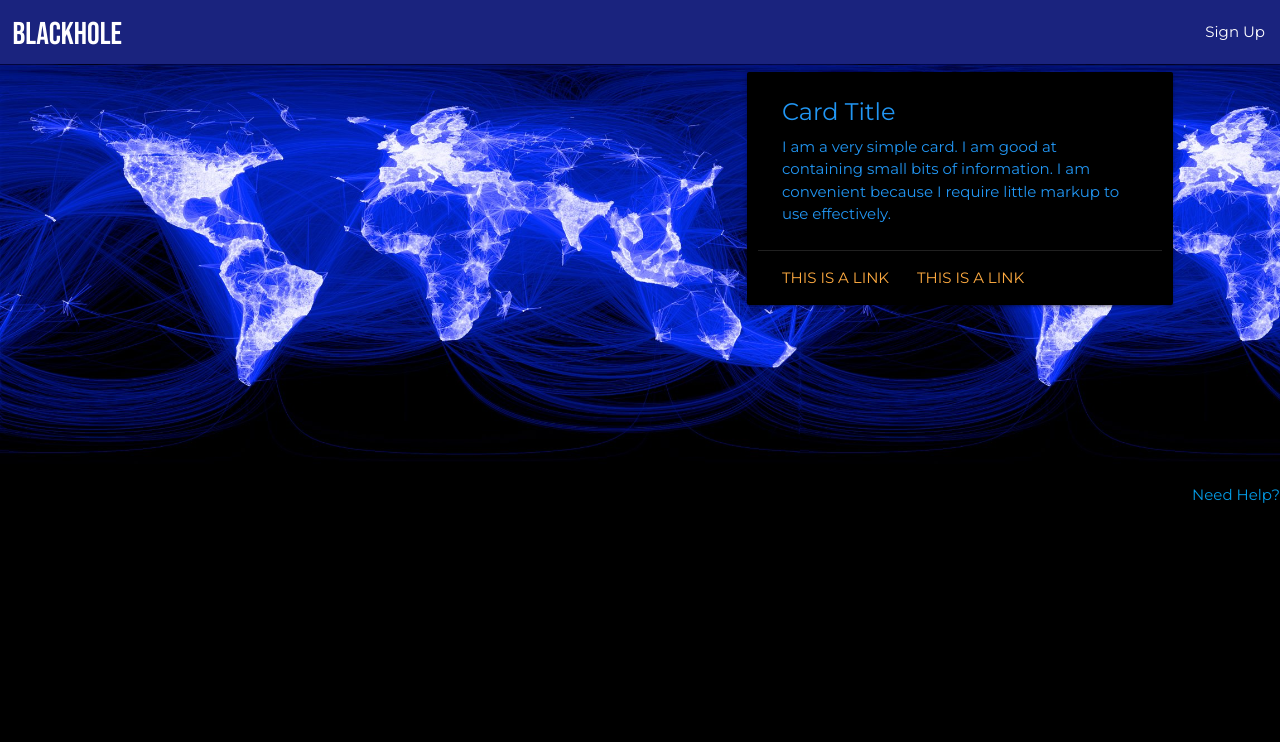
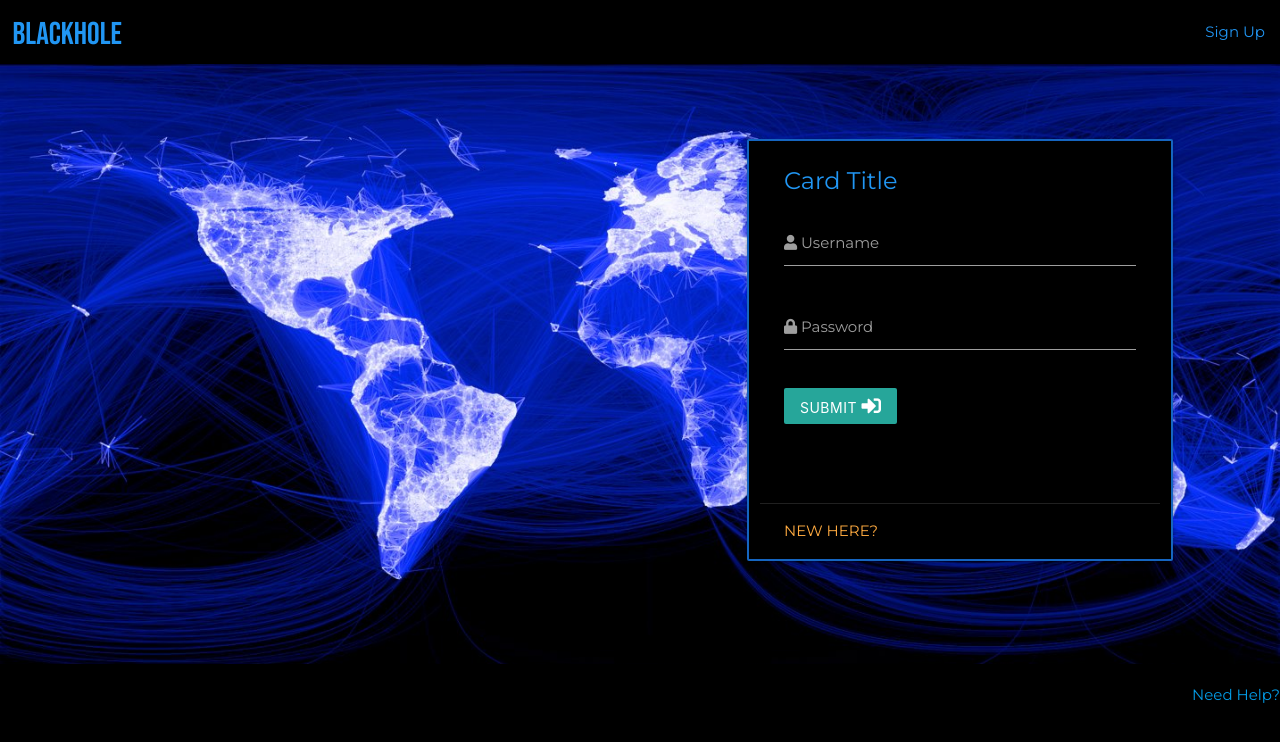
Before and after one commit to Code-Institute-Submissions/Blackhole, a Flask app: page / in a window 1280 px wide. Shown: the top 742 px of the page. Run offline with Flask 2, Linux system fonts and the light colour scheme; some libraries are stand-ins or nearby versions.

Commit message:
styled the login form section some more, added the form user input, and beautified the code

```diff
--- a/static/css/style.css
+++ b/static/css/style.css
@@ -17,12 +17,22 @@ body #callout #callout-contain .s12{
 
 #callout {
     background-image: url('../images/callout.jpg');
-    background-size: contain;
+    background-size: cover;
     background-repeat: repeat-x;
-    height: 400px;
+    height: 600px;
 }
 
 nav .brand-logo {
     margin: 12.5px;
     line-height: 140%;
 }
+
+
+#login-form-card {
+    margin-top: 5em;
+    border: solid 2px #1565c0;
+}
+
+#callout #login-form-card input {
+    color: #1e88e5;
+}
--- a/templates/land-base.html
+++ b/templates/land-base.html
@@ -14,11 +14,11 @@
 {% block styles %}
 {% endblock %}
     <nav>
-        <div class="nav-wrapper indigo darken-4">
-            <h1 class="brand-logo">Blackhole</h1>
+        <div class="nav-wrapper black">
+            <h1 class="brand-logo blue-text darken-1">Blackhole</h1>
             <ul id="nav-mobile" class="right">
-                <li><a href="{{ url_for('login') }}" class="login">Login</a></li>
-                <li><a href="{{ url_for('signup') }}" class="signup">Sign Up</a></li>
+                <li><a href="{{ url_for('login') }}" class="login blue-text darken-1">Login</a></li>
+                <li><a href="{{ url_for('signup') }}" class="signup blue-text darken-1">Sign Up</a></li>
             </ul>
         </div>
     </nav>
--- a/templates/login.html
+++ b/templates/login.html
@@ -1,25 +1,40 @@
-{% extends 'land-base.html'%}
-
-{% block styles %}
-<style> .login {
-    display:none;
-} </style>
-{% endblock %}
-
-{% block content %}
+{% extends 'land-base.html'%} {% block styles %}
+<style>
+    .login {
+        display: none;
+    }
+</style>
+{% endblock %} {% block content %}
 
 <section id="callout" class="row">
-      <div class="card black col s8 m8 l4 right pull-s2 pull-m2 pull-l1">
+    <div id="login-form-card" class="card black col s8 m6 l4 right pull-s2 pull-m3 pull-l1">
         <div class="card-content blue-text darken-1">
-          <span class="card-title">Card Title</span>
-          <p>I am a very simple card. I am good at containing small bits of information.
-          I am convenient because I require little markup to use effectively.</p>
+            <span class="card-title">Card Title</span>
+            <div class="row">
+                <form class="col s12">
+                    <div class="row">
+                        <div class="input-field col s12">
+                            <input id="login-username" name="login-password" type="text" class="validate" required>
+                            <label for="login-username"><i class="fas fa-user"></i> Username</label>
+                        </div>
+                        <div class="input-field col s12">
+                            <input id="login-password" name="login-password" type="password" class="validate" required>
+                            <label for="login-password">
+                            <i class="fas fa-lock"></i> Password</label>
+                        </div>
+                        <div class="input-field col s12">
+                            <button id="login-submit" class="btn waves-effect waves-light" type="submit" name="login-submit">Submit
+                                <i class="fas fa-sign-in-alt"></i>
+                            </button>
+                        </div>
+                    </div>
+                </form>
+            </div>
         </div>
         <div class="card-action">
-          <a href="#">This is a link</a>
-          <a href="#">This is a link</a>
+            <a href="{{ url_for('signup') }}">New Here?</a>
         </div>
-      </div>
+    </div>
 </section>
 
 {% endblock %}
```
